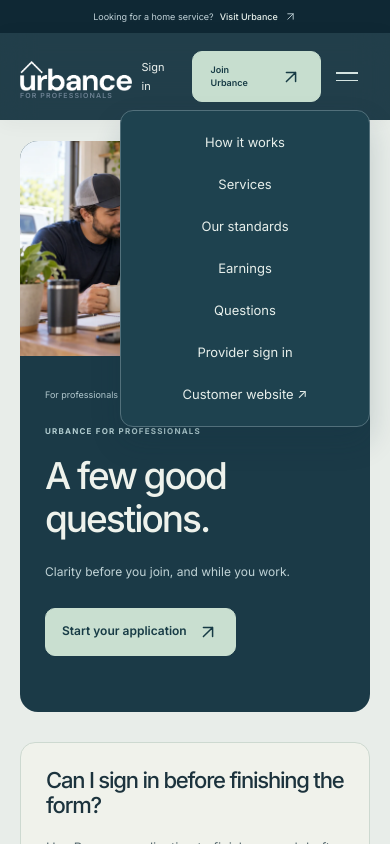
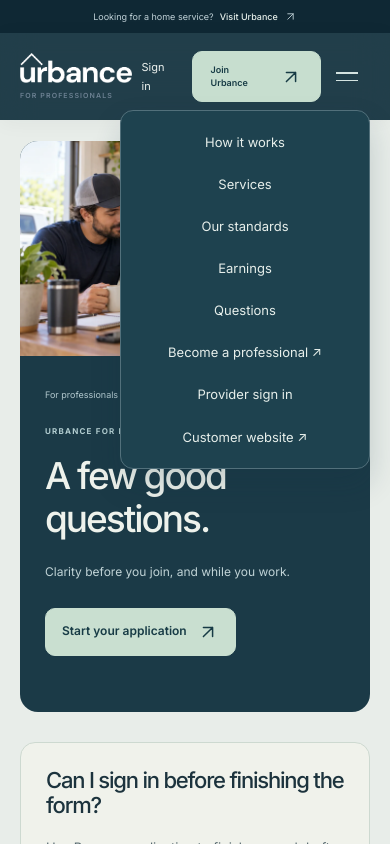
Before and after one commit to urbanceca-cpu/urbance-pro, a Next.js app: page /faq in a window 390 px wide. Both pictures are taken after a click on the heading "Open navigation". Shown: the top 844 px of the page. Built offline with nearby package versions, Linux system fonts and the light colour scheme.

Commit message:
Finish supplied logo variants and main-site pathways across mobile layouts

```diff
--- a/src/app/provider-studio.css
+++ b/src/app/provider-studio.css
@@ -2344,3 +2344,6 @@
   color: #c1d4d4;
 }
 .pro-nav .pro-button,.pro-studio-hero .pro-button,.pro-page-hero .pro-button,.pro-day-banner .pro-button,.pro-neighbourhood .pro-button{color:#173b45!important}.pro-button.secondary{color:#234e5a!important}
+
+.pro-business-chip>span{background:#3e6570}.pro-business-chip>span>img{width:18px;height:20px;object-fit:contain}.pro-work-footer>a{color:#416774}.pro-work-footer{background:#dbe5dc;border-top-color:#c3d3c7}
+.pro-wordmark>.pro-brand{display:inline-flex;margin:0;letter-spacing:0}.pro-public .pro-button:not(.secondary){text-decoration:none}
--- a/src/components/ops/PublicShell.tsx
+++ b/src/components/ops/PublicShell.tsx
@@ -44,7 +44,8 @@
             </summary>
             <nav aria-label="Mobile navigation">
               {menu}
-              <Link href="/login">Provider sign in</Link>
+              <Link href="/apply">Become a professional ↗</Link>
+                <Link href="/login">Provider sign in</Link>
               <a href="https://www.urbance.ca">Customer website ↗</a>
             </nav>
           </details>
--- a/src/components/ops/Workspace.tsx
+++ b/src/components/ops/Workspace.tsx
@@ -108,7 +108,7 @@
     return (
       <div className="pro-work-loading" role="status">
         <span className="pro-wordmark">urbance</span>
-        <h1>Your working day, coming together.</h1>
+        <h1>Let’s reconnect your workspace.</h1>
         {error || sessionError ? (
           <p className="pro-error">{error || sessionError}</p>
         ) : (
@@ -149,7 +149,7 @@
           <Brand light subtitle="PRO WORKSPACE" />
         </Link>
         <div className="pro-business-chip">
-          <span>{data.business.display_name.slice(0, 2).toUpperCase()}</span>
+          <span><img src="/brand/symbol-white.png" alt="" width="18" height="20" /></span>
           <div>
             <strong>{data.business.display_name}</strong>
             <small>
@@ -664,6 +664,7 @@
           )}
         </main>
         <footer className="pro-work-footer">
+          <a href="https://www.urbance.ca">Visit customer website ↗</a>
           Urbance Technologies Inc. · Your business, thoughtfully connected.{" "}
           <a href="mailto:support@urbance.ca">Get help ↗</a>
         </footer>
```
